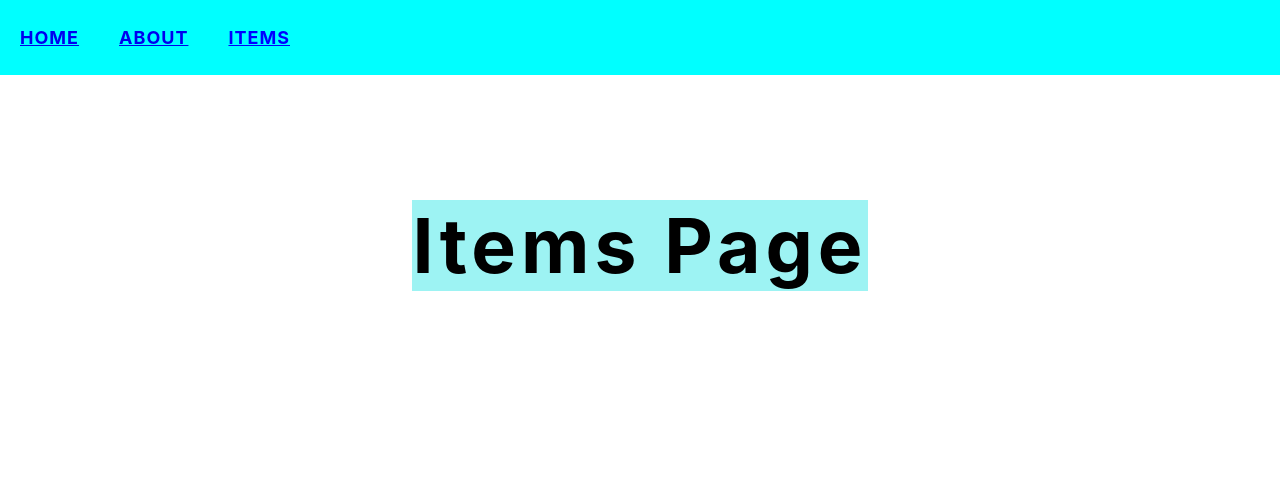
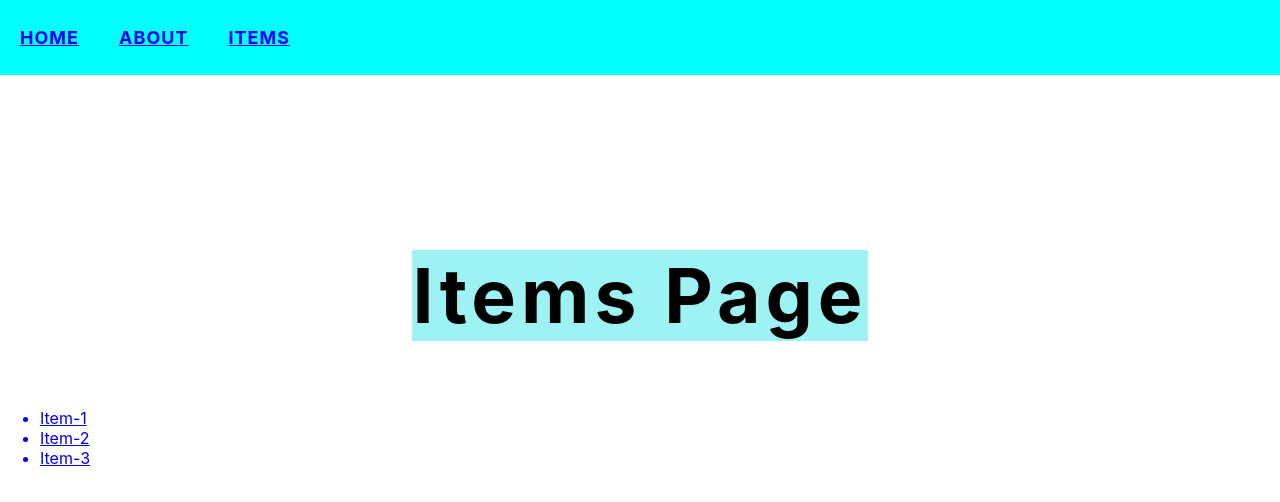
Before and after one commit to shubhsky/learningReactRouterDom, a React (Create React App) app: page /items in a window 1280 px wide. Shown: the top 502 px of the page. Built offline with nearby package versions, Linux system fonts and the light colour scheme.

Commit message:
dynamic routing

```diff
--- a/src/App.js
+++ b/src/App.js
@@ -3,6 +3,7 @@
 import About from "./pages/About";
 import Items from "./pages/Items";
 import Navbar from "./Navbar/navbar";
+import ItemDetails from "./pages/itemsDetails";
 
 function App() {
 
@@ -24,6 +25,10 @@
           path: 'items',
           element:<Items/>
         },
+        {
+          path:'items/:itemId',
+          element:<ItemDetails/>
+        }
       ],
     },
   ])
--- a/src/index.css
+++ b/src/index.css
@@ -29,11 +29,11 @@
 main{
   display: flex;
   justify-content: center;
+  margin-top: 125px;
 }
 
 main h1{
   background-color: rgba(55, 230, 230, 0.492);
   font-size: 75px;
   letter-spacing: 5px;
-  margin-top: 125px;
 }
--- a/src/pages/Items.js
+++ b/src/pages/Items.js
@@ -1,7 +1,20 @@
+import { Link } from "react-router-dom";
+
 function Items(){
     return(
         <>
             <main><h1>Items Page</h1></main>
+            <ul>
+                <Link to='/items/item-1'>
+                    <li>Item-1</li>
+                </Link>
+                <Link to='/items/item-2'>
+                    <li>Item-2</li>
+                </Link>
+                <Link to='/items/item-3'>
+                    <li>Item-3</li>
+                </Link>
+            </ul>
         </>
     )
 }
--- /dev/null
+++ b/src/pages/itemsDetails.js
@@ -0,0 +1,16 @@
+import { useParams } from "react-router-dom"
+
+export default function ItemDetails(){
+
+    const param = useParams();
+    // console.log(param);
+
+    return(
+        <>
+        <main>
+            <h1>Item Details</h1>
+            <h2>{param.itemId}</h2>
+        </main>
+        </>
+    )
+}
```
